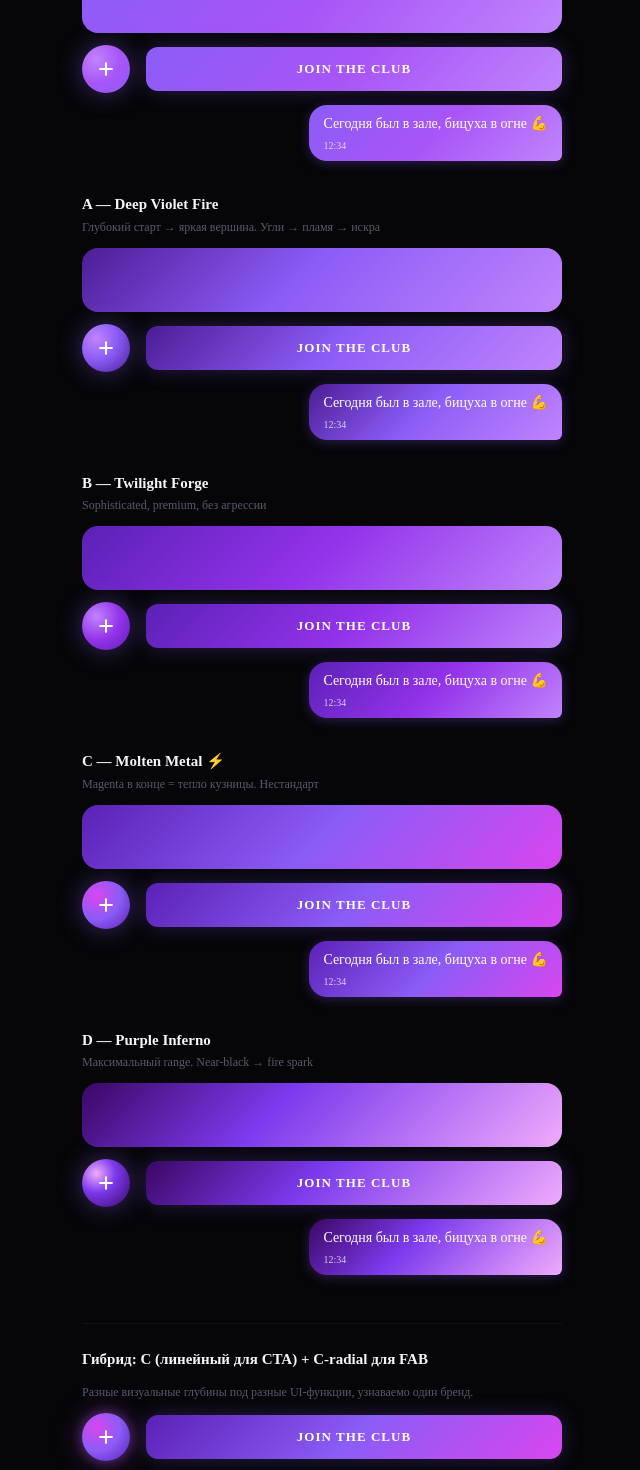
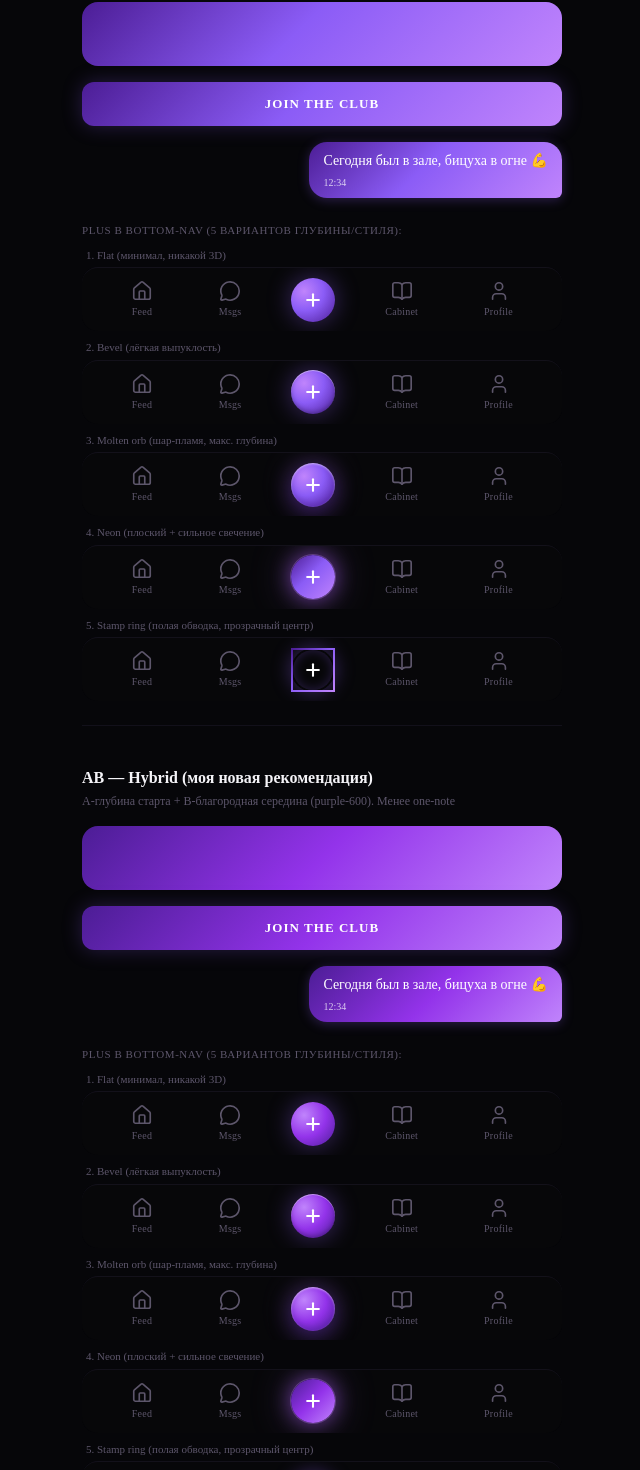
Before and after one commit to lxsmlv/forge, a Next.js app: page /gradients-preview in a window 1280 px wide. Shown: the part 234-1704 px from the top of the page, without its empty margins (318-958 px from the left). Built offline with nearby package versions, Linux system fonts and the light colour scheme; no server answers.

Commit message:
preview: 5 plus-button styles per gradient option

```diff
--- a/src/app/gradients-preview/page.tsx
+++ b/src/app/gradients-preview/page.tsx
@@ -1,68 +1,108 @@
 'use client';
 
-import { Plus } from 'lucide-react';
+import { Home, MessageCircle, Plus, BookOpen, User } from 'lucide-react';
 import Link from 'next/link';
 
 const OPTIONS = [
-  {
-    id: 'current',
-    name: 'Текущий (Pushechny v1)',
-    linear: 'linear-gradient(135deg, #8b5cf6 0%, #a855f7 50%, #c084fc 100%)',
-    radial: 'radial-gradient(circle at 30% 30%, #c084fc 0%, #a855f7 50%, #8b5cf6 100%)',
-    desc: 'Весь violet-500/purple, никакой глубины',
-  },
   {
     id: 'A',
     name: 'A — Deep Violet Fire',
     linear: 'linear-gradient(135deg, #4c1d95 0%, #8b5cf6 45%, #c084fc 100%)',
     radial: 'radial-gradient(circle at 30% 30%, #c084fc 0%, #8b5cf6 45%, #4c1d95 100%)',
-    desc: 'Глубокий старт → яркая вершина. Угли → пламя → искра',
+    desc: 'Глубокий старт #4c1d95 → яркая вершина #c084fc. Максимальная драма',
+  },
+  {
+    id: 'AB',
+    name: 'AB — Hybrid (моя новая рекомендация)',
+    linear: 'linear-gradient(135deg, #4c1d95 0%, #9333ea 50%, #c084fc 100%)',
+    radial: 'radial-gradient(circle at 30% 30%, #c084fc 0%, #9333ea 50%, #4c1d95 100%)',
+    desc: 'A-глубина старта + B-благородная середина (purple-600). Менее one-note',
   },
   {
     id: 'B',
     name: 'B — Twilight Forge',
     linear: 'linear-gradient(135deg, #5b21b6 0%, #9333ea 50%, #c084fc 100%)',
     radial: 'radial-gradient(circle at 30% 30%, #c084fc 0%, #9333ea 50%, #5b21b6 100%)',
-    desc: 'Sophisticated, premium, без агрессии',
+    desc: 'Старт чуть светлее, ближе к благородному. Спокойнее A',
+  },
+];
+
+// Plus-button styles — from minimalist to dramatic
+const PLUS_STYLES = [
+  {
+    name: '1. Flat (минимал, никакой 3D)',
+    getStyle: (_linear: string, radial: string) => ({
+      background: radial,
+      boxShadow: '0 0 24px rgba(139,92,246,0.4)',
+    }),
   },
   {
-    id: 'C',
-    name: 'C — Molten Metal ⚡',
-    linear: 'linear-gradient(135deg, #5b21b6 0%, #8b5cf6 50%, #d946ef 100%)',
-    radial: 'radial-gradient(circle at 30% 30%, #d946ef 0%, #8b5cf6 50%, #5b21b6 100%)',
-    desc: 'Magenta в конце = тепло кузницы. Нестандарт',
+    name: '2. Bevel (лёгкая выпуклость)',
+    getStyle: (_linear: string, radial: string) => ({
+      background: radial,
+      boxShadow:
+        '0 0 24px rgba(139,92,246,0.4), ' +
+        'inset 0 1px 0 rgba(255,255,255,0.4), ' +
+        'inset 0 -2px 4px rgba(0,0,0,0.25)',
+    }),
   },
   {
-    id: 'D',
-    name: 'D — Purple Inferno',
-    linear: 'linear-gradient(135deg, #3b0764 0%, #7c3aed 40%, #f0abfc 100%)',
-    radial: 'radial-gradient(circle at 30% 30%, #f0abfc 0%, #7c3aed 40%, #3b0764 100%)',
-    desc: 'Максимальный range. Near-black → fire spark',
+    name: '3. Molten orb (шар-пламя, макс. глубина)',
+    getStyle: (_linear: string, radial: string) => ({
+      background: radial,
+      boxShadow:
+        '0 6px 20px rgba(76,29,149,0.5), ' +
+        '0 0 30px rgba(192,132,252,0.3), ' +
+        'inset 0 1px 2px rgba(255,255,255,0.5), ' +
+        'inset 0 -3px 6px rgba(76,29,149,0.4)',
+    }),
+  },
+  {
+    name: '4. Neon (плоский + сильное свечение)',
+    getStyle: (linear: string, _radial: string) => ({
+      background: linear,
+      boxShadow:
+        '0 0 0 1px rgba(192,132,252,0.3), ' +
+        '0 0 20px rgba(168,85,247,0.55), ' +
+        '0 0 40px rgba(192,132,252,0.35)',
+    }),
+  },
+  {
+    name: '5. Stamp ring (полая обводка, прозрачный центр)',
+    getStyle: (linear: string, _radial: string) => ({
+      background: 'transparent',
+      border: '2px solid',
+      borderImage: `${linear} 1`,
+      borderImageSlice: 1,
+      boxShadow:
+        '0 0 20px rgba(139,92,246,0.4), ' +
+        'inset 0 0 12px rgba(139,92,246,0.25)',
+    }),
   },
 ];
 
 export default function GradientsPreview() {
   return (
-    <div className="min-h-screen bg-[var(--forge-black)] text-[var(--forge-text-primary)] pb-20">
+    <div className="min-h-screen bg-[var(--forge-black)] text-[var(--forge-text-primary)] pb-32">
       <header className="forge-header sticky top-0 z-50">
         <div className="max-w-lg mx-auto flex items-center justify-between px-4 py-3.5">
-          <Link href="/feed" className="text-sm text-[var(--forge-text-secondary)] hover:text-[var(--forge-text-primary)]">← Back</Link>
+          <Link href="/feed" className="text-sm text-[var(--forge-text-secondary)]">← Back</Link>
           <span className="text-sm font-semibold">Gradient Preview</span>
           <div className="w-10" />
         </div>
       </header>
 
-      <main className="max-w-lg mx-auto px-4 py-6 flex flex-col gap-8">
+      <main className="max-w-lg mx-auto px-4 py-6 flex flex-col gap-10">
         <div className="text-center">
           <p className="text-[13px] text-[var(--forge-text-secondary)]">
-            Все варианты на твоих реальных компонентах. Выбирай по ощущению.
+            Каждый вариант — на swatch, CTA-кнопке, чат-пузыре и <b>в реальной bottom-nav</b> с тремя стилями плюса.
           </p>
         </div>
 
         {OPTIONS.map((opt) => (
-          <section key={opt.id} className="flex flex-col gap-3">
+          <section key={opt.id} className="flex flex-col gap-4 pb-6 border-b border-[var(--forge-border)]">
             <div>
-              <h2 className="text-[15px] font-bold text-[var(--forge-text-primary)]">
+              <h2 className="text-[16px] font-bold text-[var(--forge-text-primary)]">
                 {opt.name}
               </h2>
               <p className="text-[12px] text-[var(--forge-text-tertiary)] mt-0.5">
@@ -70,26 +110,15 @@ export default function GradientsPreview() {
               </p>
             </div>
 
-            {/* Big swatch — linear */}
+            {/* Big swatch */}
             <div
               className="h-16 rounded-[var(--forge-radius-lg)]"
               style={{ background: opt.linear }}
             />
 
-            {/* FAB + CTA button side by side */}
-            <div className="flex items-center gap-4">
+            {/* CTA button */}
             <button
-                className="forge-press h-12 w-12 rounded-full flex items-center justify-center shrink-0"
-                style={{
-                  background: opt.radial,
-                  boxShadow: '0 0 24px rgba(139,92,246,0.4)',
-                }}
-              >
-                <Plus className="w-5 h-5 text-white" strokeWidth={2.5} />
-              </button>
-
-              <button
-                className="forge-press flex-1 py-3 rounded-[var(--forge-radius-md)] font-semibold text-[13px] uppercase text-white shadow-[0_0_20px_rgba(139,92,246,0.25)]"
+              className="forge-press w-full py-3 rounded-[var(--forge-radius-md)] font-semibold text-[13px] uppercase text-white shadow-[0_0_20px_rgba(139,92,246,0.25)]"
               style={{
                 background: opt.linear,
                 letterSpacing: '0.08em',
@@ -97,9 +126,8 @@ export default function GradientsPreview() {
             >
               Join The Club
             </button>
-            </div>
 
-            {/* Chat bubble mockup */}
+            {/* Chat bubble */}
             <div className="flex justify-end">
               <div
                 className="max-w-[75%] px-3.5 py-2 rounded-[18px] rounded-br-[6px] text-[14px] text-white shadow-[0_2px_12px_rgba(139,92,246,0.28)]"
@@ -111,37 +139,49 @@ export default function GradientsPreview() {
                 </div>
               </div>
             </div>
+
+            {/* Bottom nav mockup × 5 plus styles */}
+            <div className="flex flex-col gap-2 mt-2">
+              <p className="text-[11px] uppercase tracking-wider text-[var(--forge-text-tertiary)]">
+                Plus в bottom-nav (5 вариантов глубины/стиля):
+              </p>
+              {PLUS_STYLES.map((ps) => (
+                <div key={ps.name} className="flex flex-col gap-1">
+                  <p className="text-[11px] text-[var(--forge-text-tertiary)] pl-1">{ps.name}</p>
+                  <div className="forge-bottom-nav relative rounded-[var(--forge-radius-lg)] overflow-hidden">
+                    <div className="flex items-center justify-around px-4 py-1.5">
+                      <NavIcon Icon={Home} label="Feed" />
+                      <NavIcon Icon={MessageCircle} label="Msgs" />
+                      <button
+                        type="button"
+                        className="h-11 w-11 rounded-full flex items-center justify-center"
+                        style={ps.getStyle(opt.linear, opt.radial)}
+                      >
+                        <Plus className="w-5 h-5 text-white" strokeWidth={2.5} />
+                      </button>
+                      <NavIcon Icon={BookOpen} label="Cabinet" />
+                      <NavIcon Icon={User} label="Profile" />
+                    </div>
+                  </div>
+                </div>
+              ))}
+            </div>
           </section>
         ))}
 
-        <section className="flex flex-col gap-3 border-t border-[var(--forge-border)] pt-6 mt-4">
-          <h2 className="text-[15px] font-bold">Гибрид: C (линейный для CTA) + C-radial для FAB</h2>
-          <p className="text-[12px] text-[var(--forge-text-tertiary)]">
-            Разные визуальные глубины под разные UI-функции, узнаваемо один бренд.
+        <p className="text-center text-[12px] text-[var(--forge-text-tertiary)] pt-4">
+          Скажи в чате формата <b>«AB 3»</b> (gradient AB + plus style 3 molten). Или два разных: «AB для кнопок, AB 1 для плюса».
         </p>
-          <div className="flex items-center gap-4">
-            <button
-              className="forge-press h-12 w-12 rounded-full flex items-center justify-center shrink-0"
-              style={{
-                background: 'radial-gradient(circle at 30% 30%, #d946ef 0%, #8b5cf6 50%, #5b21b6 100%)',
-                boxShadow: '0 0 28px rgba(217, 70, 239, 0.35), 0 0 12px rgba(139, 92, 246, 0.45)',
-              }}
-            >
-              <Plus className="w-5 h-5 text-white" strokeWidth={2.5} />
-            </button>
-
-            <button
-              className="forge-press flex-1 py-3 rounded-[var(--forge-radius-md)] font-semibold text-[13px] uppercase text-white shadow-[0_0_20px_rgba(139,92,246,0.25)]"
-              style={{
-                background: 'linear-gradient(135deg, #5b21b6 0%, #8b5cf6 50%, #d946ef 100%)',
-                letterSpacing: '0.08em',
-              }}
-            >
-              Join The Club
-            </button>
-          </div>
-        </section>
       </main>
     </div>
   );
 }
+
+function NavIcon({ Icon, label }: { Icon: typeof Home; label: string }) {
+  return (
+    <div className="flex flex-col items-center gap-0.5 py-1.5 px-4 text-[var(--forge-text-tertiary)]">
+      <Icon className="w-[22px] h-[22px]" strokeWidth={1.8} />
+      <span className="text-[10px] font-medium tracking-wide">{label}</span>
+    </div>
+  );
+}
```
Lines whose indentation alone changed are shown as unchanged.
